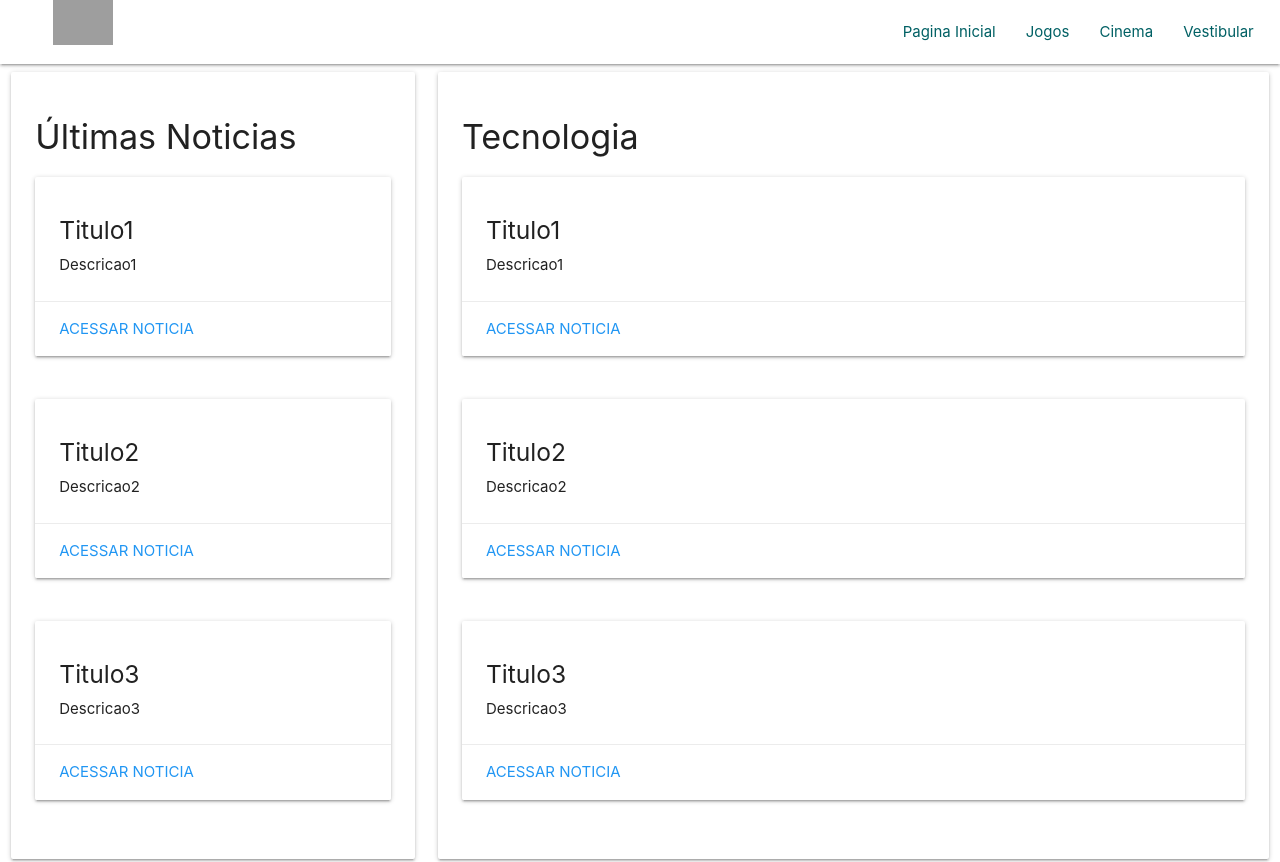
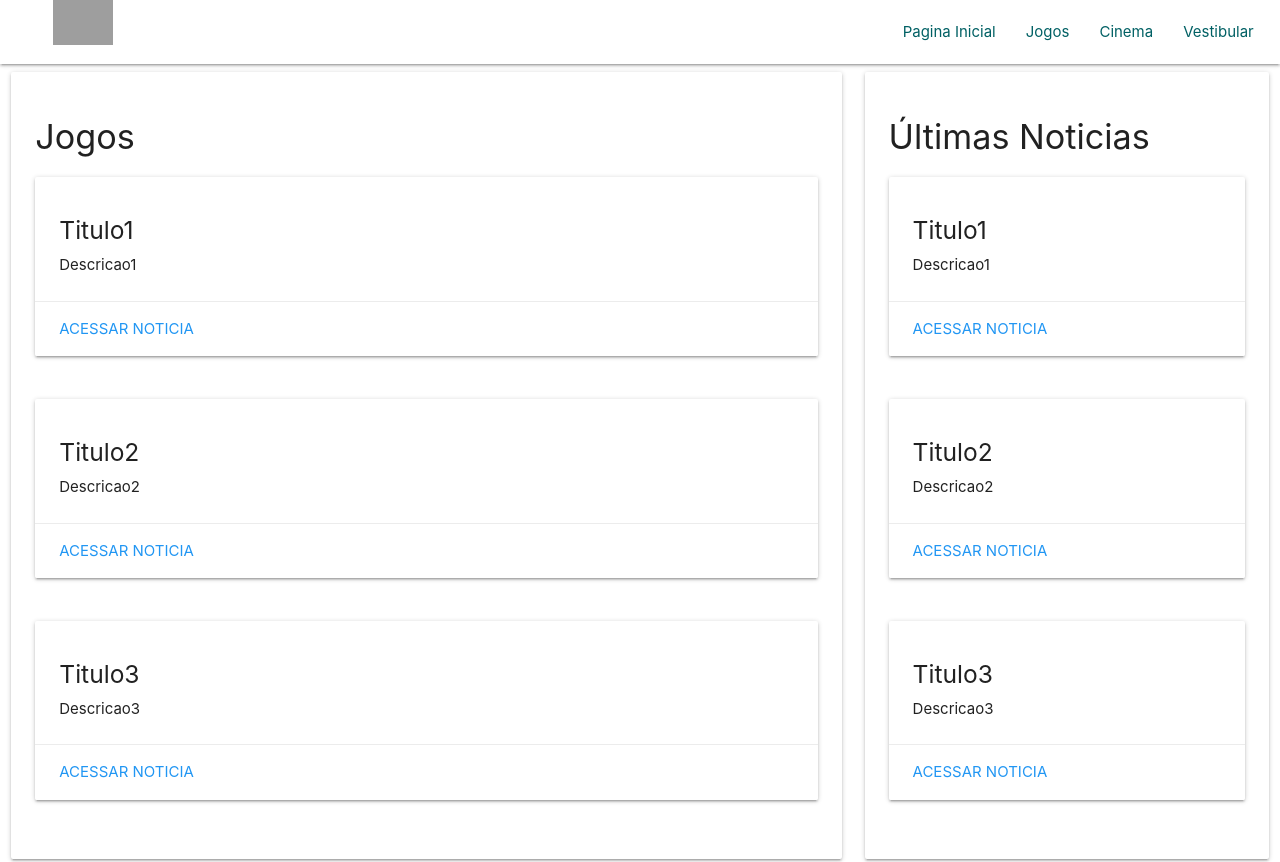
Before and after one commit to daniel-dantas/TecNews, a Vue app: page /#/jogos in a window 1280 px wide. Shown: the top 862 px of the page. Built offline with nearby package versions, Linux system fonts and the light colour scheme; grey boxes are pictures that could not be loaded.

Commit message:
Concertando problemas nas rotas

```diff
--- a/package.json
+++ b/package.json
@@ -9,7 +9,8 @@
   },
   "dependencies": {
     "core-js": "^3.3.2",
-    "vue": "^2.6.10"
+    "vue": "^2.6.10",
+    "vue-router": "^3.1.3"
   },
   "devDependencies": {
     "@vue/cli-plugin-babel": "^4.0.0",
--- a/src/App.vue
+++ b/src/App.vue
@@ -1,5 +1,6 @@
 <template>
   <div id="app">
+      <router-view></router-view>
       <NavBar v-bind:links="navbar.links" v-bind:urlLogo="navbar.urlLogo"></NavBar>
       <div class="row">
         <div class="col s12 m4">
--- a/src/components/NavBar.vue
+++ b/src/components/NavBar.vue
@@ -12,8 +12,8 @@
 
 
                         <ul class="right hide-on-med-and-down">
-                            <li><a class="link" href="/">Pagina Inicial</a></li>
-                            <li v-for="link in links" v-bind:key="link.caminho"><a class="link" v-bind:href="link.caminho">{{link.nome}}</a></li>
+                            <li><router-link class="link" to="/">Pagina Inicial</router-link></li>
+                            <li v-for="link in links" v-bind:key="link.caminho"><router-link class="link" v-bind:to="link.caminho">{{link.nome}}</router-link></li>
                         </ul>
                     </div>
                 </div>
@@ -22,8 +22,8 @@
         </nav>
 
         <ul class="sidenav white" id="mobile-demo">
-            <li><a class="link" href="/">Pagina Inicial</a></li>
-            <li v-for="link in links" v-bind:key="link.caminho"><a class="link" v-bind:href="link.caminho">{{link.nome}}</a></li>
+            <li><router-link class="link" to="/">Pagina Inicial</router-link></li>
+            <li v-for="link in links" v-bind:key="link.caminho"><router-link class="link" v-bind:to="link.caminho">{{link.nome}}</router-link></li>
         </ul>
     </div>
 </template>
--- a/src/main.js
+++ b/src/main.js
@@ -1,24 +1,22 @@
 import Vue from 'vue'
 import App from './App.vue'
 import Jogos from './pages/Jogos.vue'
-import NotFound from './pages/NotFound.vue'
-
+// import NotFound from './pages/NotFound.vue'
+import VueRouter from 'vue-router'
 Vue.config.productionTip = false
 
-// Trabalhando com rotas
-const routes = {
-  '/': App,
-  '/jogos': Jogos,
-}
+
+Vue.use(VueRouter)
+
+const routes = [
+  {path: '/jogos', component: Jogos}
+]
+
+const router = new VueRouter({
+  routes
+})
 
 new Vue({
-  data: {
-    currentRoute: window.location.pathname
-  },
-  computed: {
-    ViewComponent () {
-      return routes[this.currentRoute] || NotFound
-    }
-  },
-  render (h) { return h(this.ViewComponent) }
+  router,
+  render: (h) => h(App)
 }).$mount('#app')
```
Also changed, not shown: 2 other files (tests, documents, lock files or other folders).
